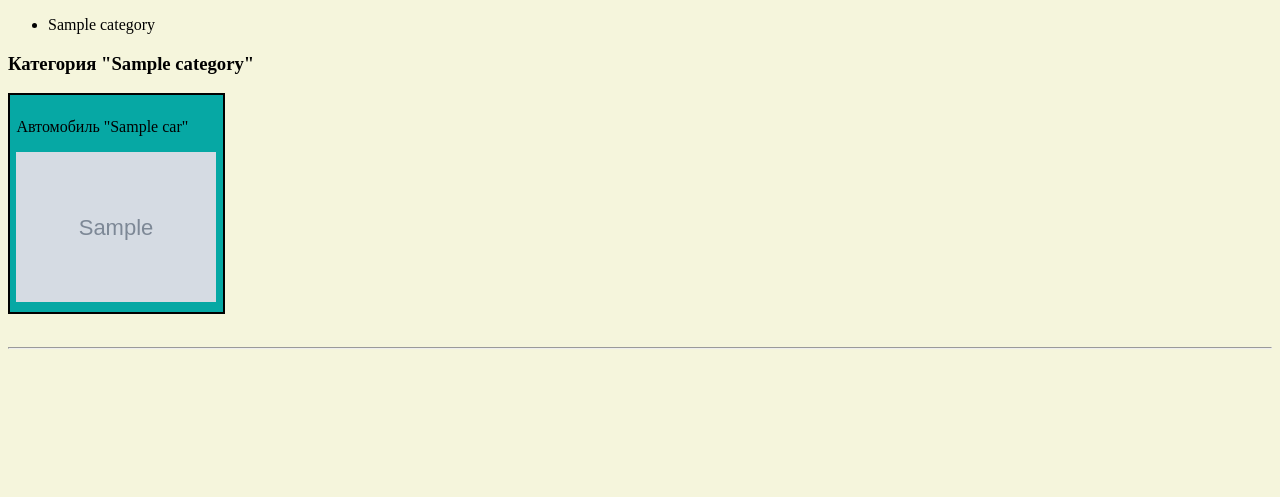
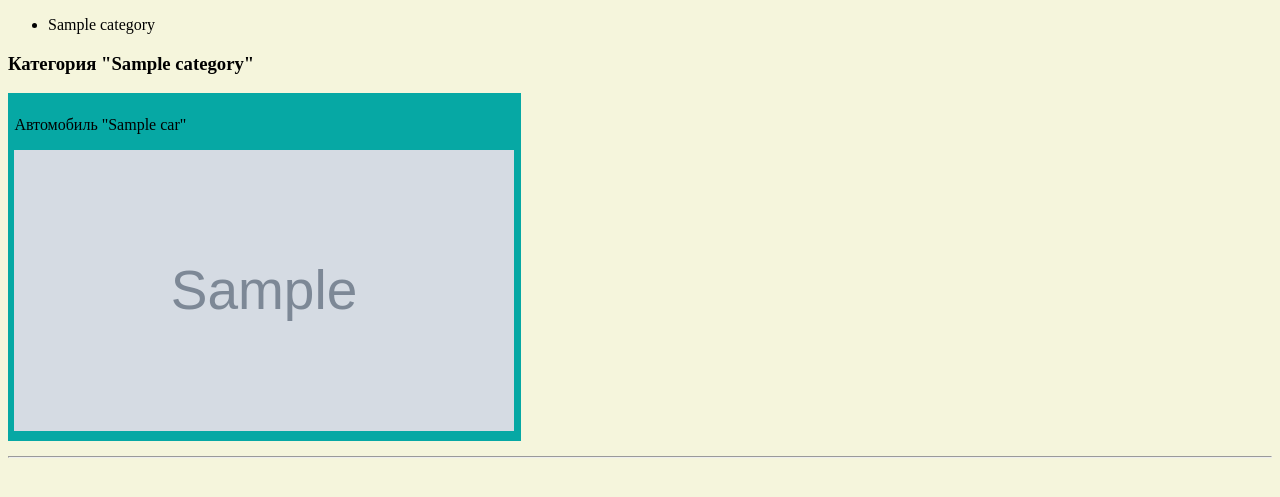
Before and after one commit to Denka88/carsharing, a Django app: template templates/cars.html in a window 1280 px wide. Shown: the top 497 px of the page. Run offline with Django 3.2, Linux system fonts and the light colour scheme; the template is opened without the code that fills it: most values are stand-ins (such as "Sample title", 1, 10 or a date in 2020); grey boxes marked "Sample" are stand-in pictures.

Commit message:
normal view

```diff
--- a/static/style.css
+++ b/static/style.css
@@ -5,16 +5,20 @@ body{
 img{
     object-fit: cover;
     object-position: center;
+    width: 500px;
+    max-height: 281px;
 }
 
 .card{
     width: fit-content;
     padding: 0.4rem;
-    border: 2px solid #000000;
     background: #06a8a4;
     margin-bottom: 0.4rem;
 }
 
 .category{
-    display: inline;
+    width: auto;
+    display: flex;
+    flex-wrap: wrap;
+    gap: 0.5rem;
 }
--- a/templates/cars.html
+++ b/templates/cars.html
@@ -9,7 +9,7 @@
     <title>Автомобили</title>
     <link rel="stylesheet" href="{% static 'style.css' %}">
 </head>
-<body bgcolor="white">
+<body>
 <ul>
     {% for category in categories %}
         <li>
@@ -18,16 +18,16 @@
     {% endfor %}
 </ul>
 {% for category in categories %}
+    <h3> Категория "{{ category.name }}"</h3>
     <div class="category">
-        <h3> Категория "{{ category.name }}"</h3>
         {% if category.cars.all %}
             {% for car in category.cars.all %}
                 <div class="card">
                     <p>Автомобиль "{{ car.name }}"</p>
                     {% if car.car_image %}
-                        <img src="{{ car.car_image.url }}" alt="Картинка авто" width="200px">
+                        <img src="{{ car.car_image.url }}" alt="Картинка авто">
                     {% else %}
-                        <img src="{% static 'img/kartinka.jpg' %}" alt="" width="200px">
+                        <img src="{% static 'img/kartinka.jpg' %}" alt="">
                     {% endif %}
                 </div>
 
```
